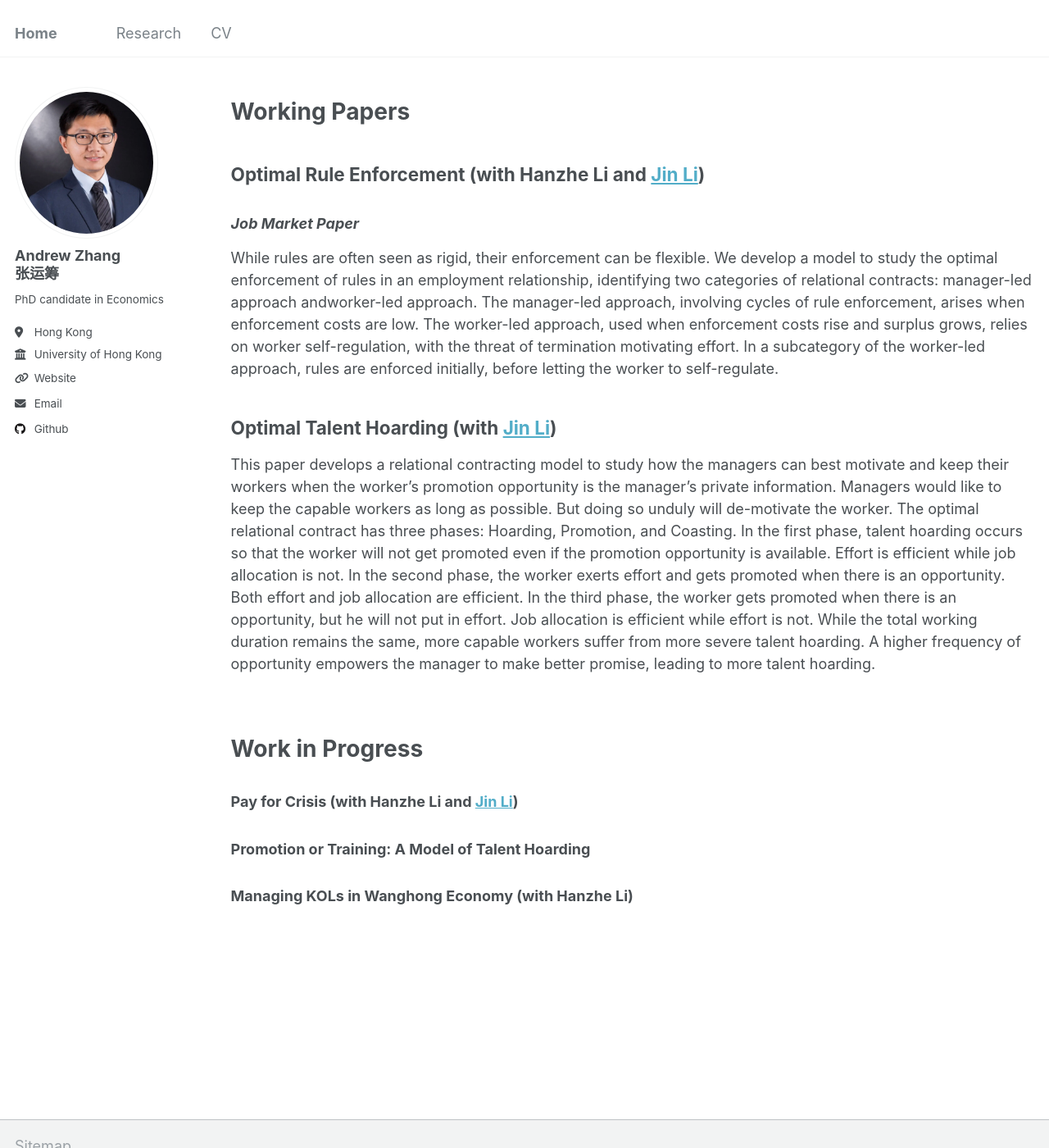
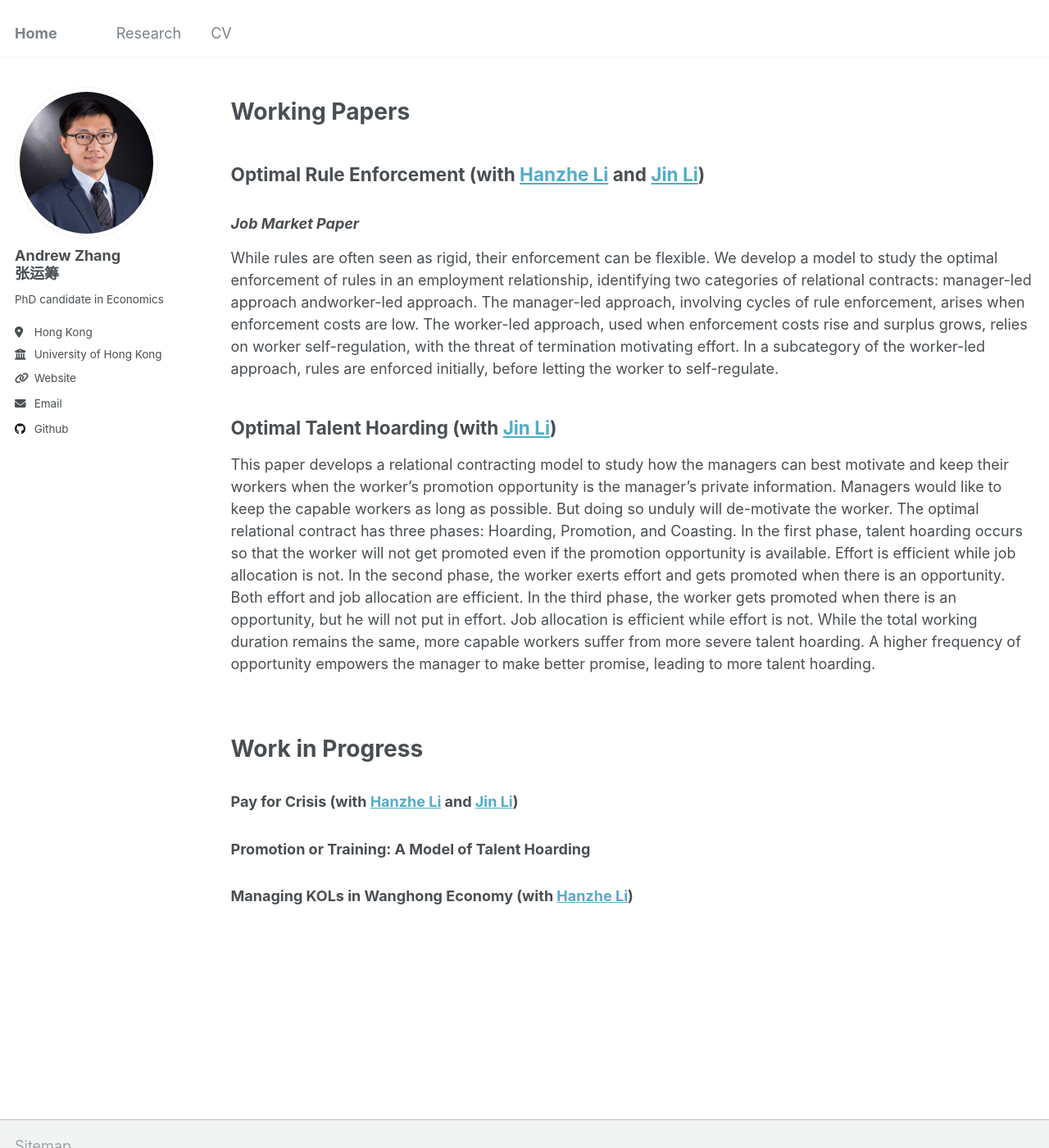
Before and after one commit to Andrew-YC-Zhang/andrew-yc-zhang.github.io, a Jekyll site: the page built from _pages/research.md, in a window 1280 px wide and 1400 px high. Shown: the whole window at 82% size. Built offline with Jekyll 4.4.1, drawn with Linux system fonts in a browser that asks for light colours; part of the change alters nothing that is shown.

```diff
--- a/_pages/research.md
+++ b/_pages/research.md
@@ -8,7 +8,7 @@ author_profile: true
 
 # Working Papers
 
-## Optimal Rule Enforcement (with Hanzhe Li and [Jin Li](http://www.jin-li.org/))
+## Optimal Rule Enforcement (with [Hanzhe Li](https://sites.google.com/view/hanzheli) and [Jin Li](http://www.jin-li.org/))
 ### *Job Market Paper*
 While rules are often seen as rigid, their enforcement can be flexible. We develop a model to study the optimal enforcement of rules in an employment relationship, identifying two categories of relational contracts: manager-led approach andworker-led approach. The manager-led approach, involving cycles of rule enforcement, arises when enforcement costs are low. The worker-led approach, used when enforcement costs rise and surplus grows, relies on worker self-regulation, with the threat of termination motivating effort. In a subcategory of the worker-led approach, rules are enforced initially, before letting the worker to self-regulate.
 
@@ -18,6 +18,6 @@ This paper develops a relational contracting model to study how the managers can
 <br>
 
 # Work in Progress
-### Pay for Crisis (with Hanzhe Li and [Jin Li](http://www.jin-li.org/))
+### Pay for Crisis (with [Hanzhe Li](https://sites.google.com/view/hanzheli) and [Jin Li](http://www.jin-li.org/))
 ### Promotion or Training: A Model of Talent Hoarding
-### Managing KOLs in Wanghong Economy (with Hanzhe Li)
+### Managing KOLs in Wanghong Economy (with [Hanzhe Li](https://sites.google.com/view/hanzheli))
```
